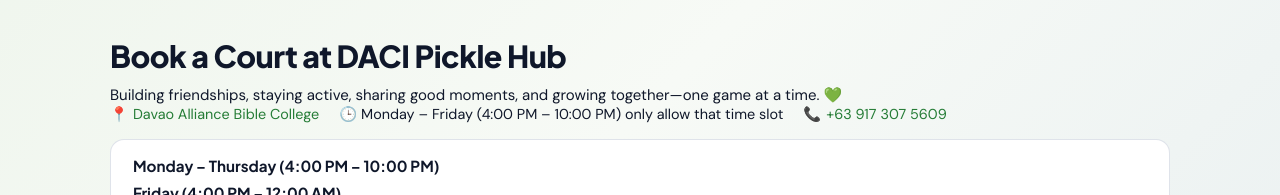
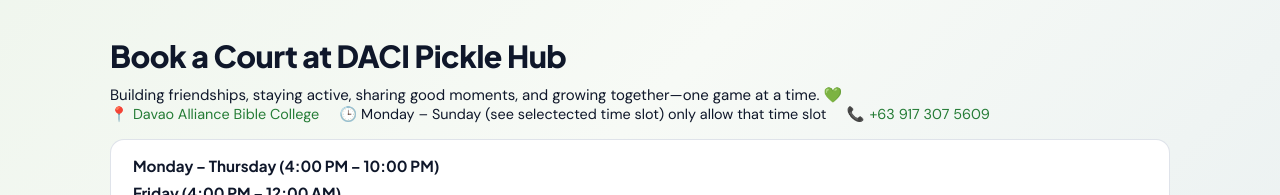
Before and after one commit to dacipicklehub-code/dacipicklehub, a website: page index.html in a window 1280 px wide. Shown: the part 982-1177 px from the top of the page. Drawn offline with nearby package versions, Linux system fonts and the light colour scheme; no server answers.

Commit message:
Update index.html

```diff
--- a/index.html
+++ b/index.html
@@ -76,7 +76,7 @@
     <p class="venue-motto">Building friendships, staying active, sharing good moments, and growing together—one game at a time. 💚</p>
     <div class="venue-meta">
       <span>📍 <a href="https://maps.app.goo.gl/JxxJwKDkynPEjM436" target="_blank" rel="noreferrer" style="color:#257C36;">Davao Alliance Bible College</a></span>
-      <span>🕒 Monday – Friday (4:00 PM – 10:00 PM) only allow that time slot</span>
+      <span>🕒 Monday – Sunday (see selectected time slot) only allow that time slot</span>
       <span>📞 <a href="tel:+639173075609" style="color:#257C36; text-decoration:none;">+63 917 307 5609</a></span>
     </div>
   </div>
```
